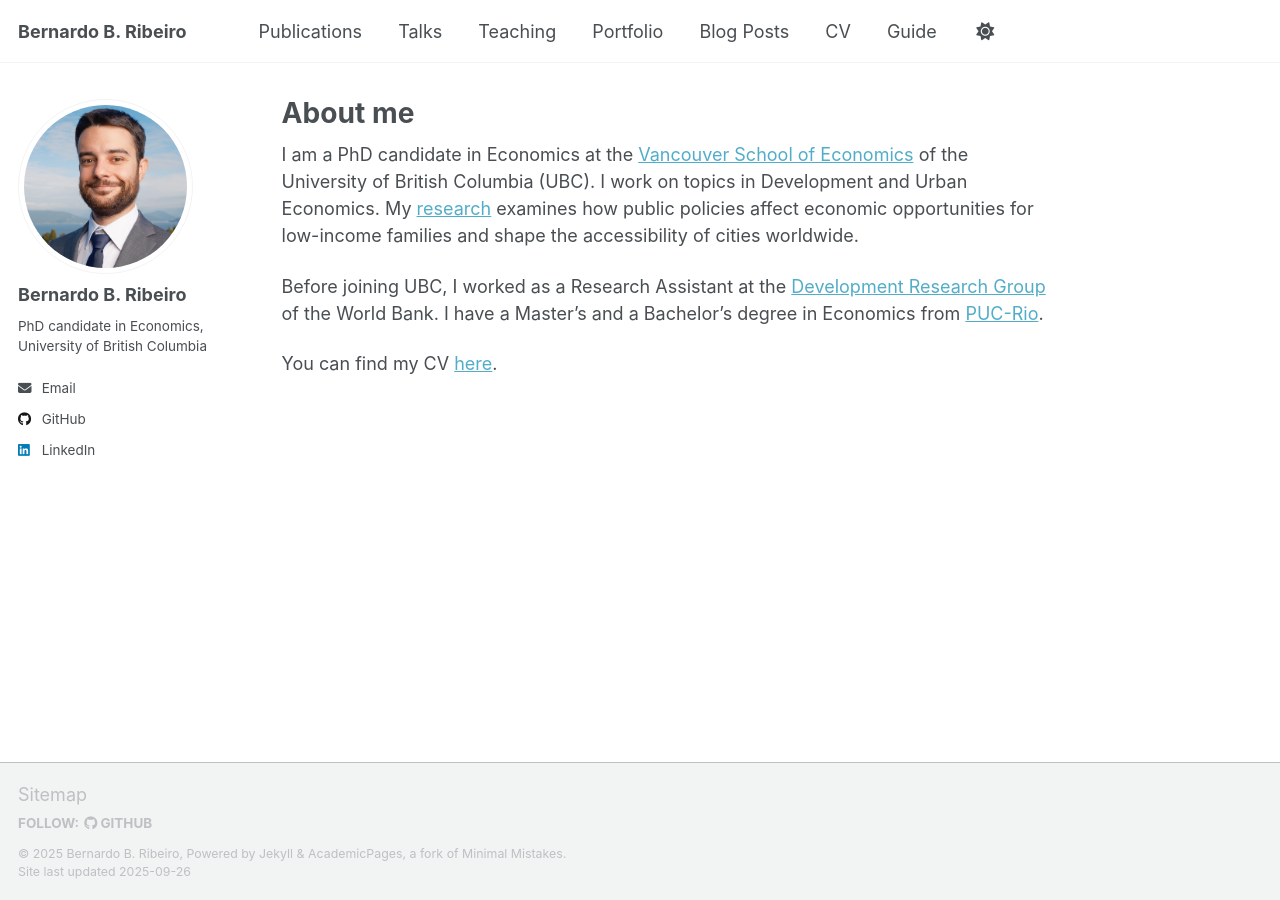
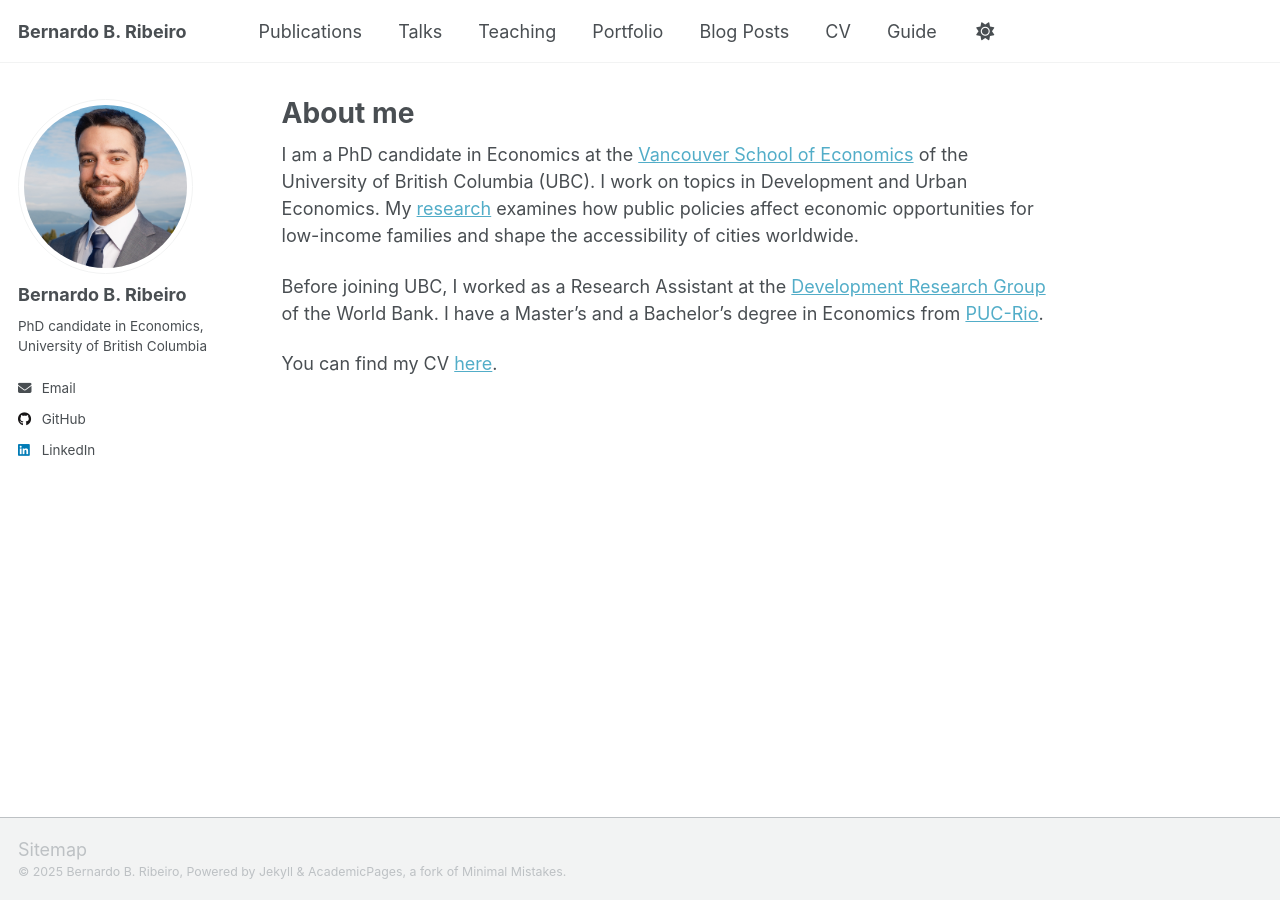
Before and after one commit to bbribeiro/bbribeiro.github.io, a Jekyll site: the page built from _pages/about.md, in a window 1280 px wide. Built offline with Jekyll 4.4.1, drawn with Linux system fonts in a browser that asks for light colours; a script that is not in the unit is left out.

Commit message:
Update footer.html
Cleaning up footer

```diff
--- a/_includes/footer.html
+++ b/_includes/footer.html
@@ -1,6 +1,6 @@
 {% include base_path %}
 
-{% if site.author.github or site.author.bitbucket or site.atom_feed.hide != true %}
+<!-- {% if site.author.github or site.author.bitbucket or site.atom_feed.hide != true %}
 <div class="page__footer-follow">
   <ul class="social-icons">
     {% if site.data.ui-text[site.locale].follow_label %}
@@ -18,8 +18,9 @@
   </ul>
 </div>
 {% endif %}
+-->
 
 <div class="page__footer-copyright">
   &copy; {{ site.time | date: '%Y' }} {{ site.name | default: site.title }}, {{ site.data.ui-text[site.locale].powered_by | default: "Powered by" }} <a href="http://jekyllrb.com" rel="nofollow">Jekyll</a> &amp; <a href="https://github.com/academicpages/academicpages.github.io">AcademicPages</a>, a fork of <a href="https://mademistakes.com/work/minimal-mistakes-jekyll-theme/" rel="nofollow">Minimal Mistakes</a>.<br />
-  Site last updated {{ "now" | date: '%Y-%m-%d' }}
+  <!-- Site last updated {{ "now" | date: '%Y-%m-%d' }} -->
 </div>
```
